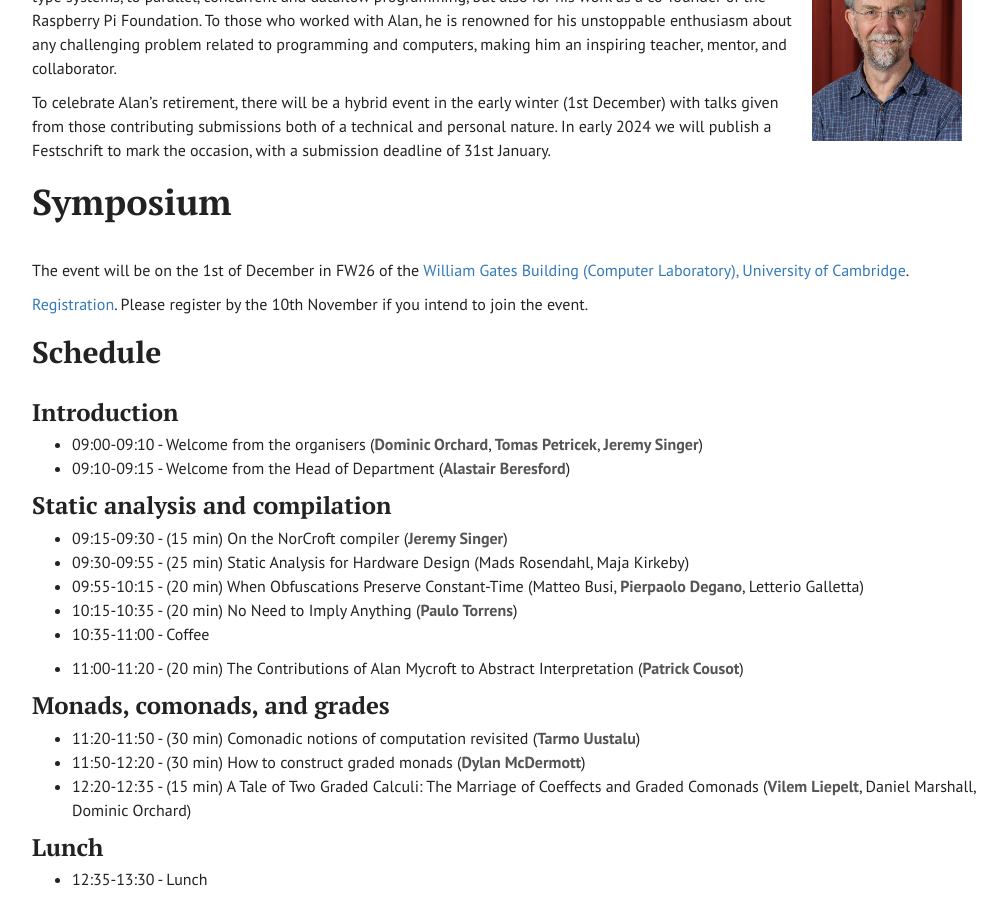
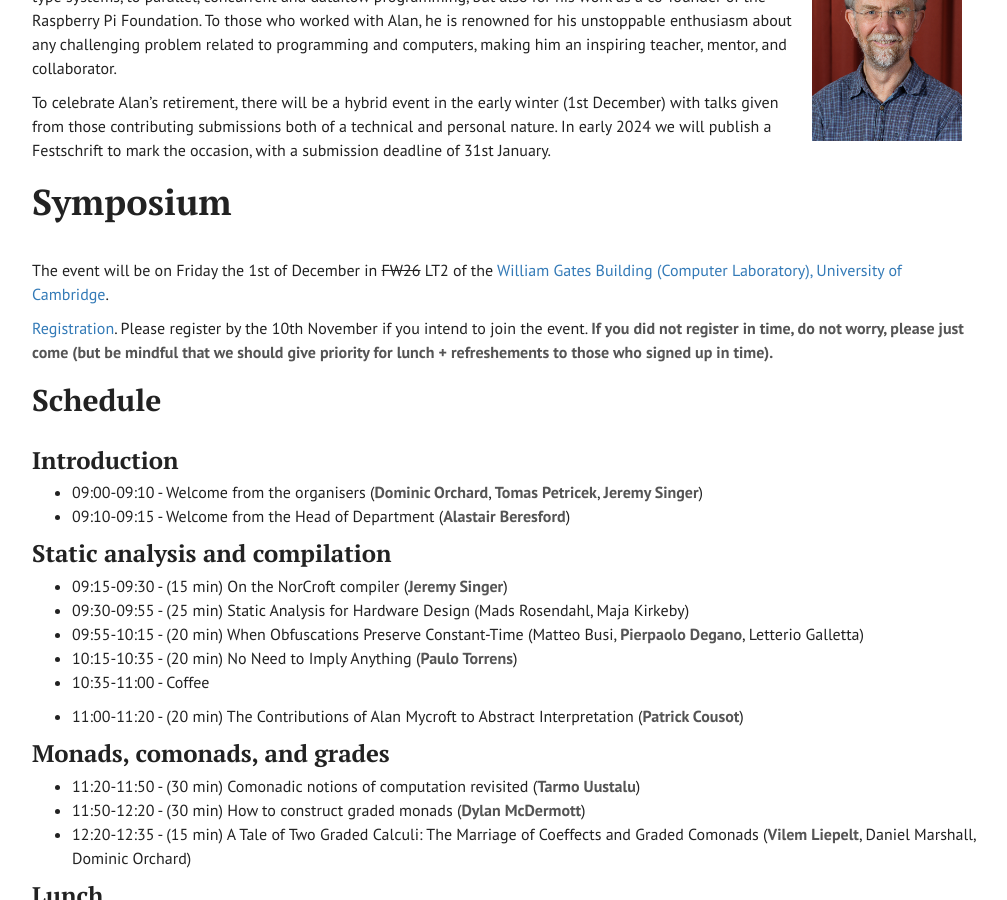
Before and after one commit to dorchard/dorchard.github.io, a Jekyll site: the page built from mycroftfest.md, in a window 1280 px wide and 900 px high, scrolled down 341 px. Shown: the whole window, without its empty margins (233-1240 px from the left). Built offline with Jekyll 4.4.1, drawn with Linux system fonts in a browser that asks for light colours.

Commit message:
Update mycroftfest.md

```diff
--- a/mycroftfest.md
+++ b/mycroftfest.md
@@ -17,9 +17,9 @@ To celebrate Alan's retirement, there will be a hybrid event in the early winter
 
 # Symposium
 
-The event will be on the 1st of December in FW26 of the [William Gates Building (Computer Laboratory), University of Cambridge](https://www.google.com/maps/place/Computer+Laboratory/@52.210891,0.0891517,17z/data=!3m1!4b1!4m6!3m5!1s0x47d8774a3f6e55cd:0xabf8227343e684c7!8m2!3d52.210891!4d0.091732!16zL20vMDJtN2xj?entry=ttu).
+The event will be on Friday the 1st of December in ~~FW26~~ LT2 of the [William Gates Building (Computer Laboratory), University of Cambridge](https://www.google.com/maps/place/Computer+Laboratory/@52.210891,0.0891517,17z/data=!3m1!4b1!4m6!3m5!1s0x47d8774a3f6e55cd:0xabf8227343e684c7!8m2!3d52.210891!4d0.091732!16zL20vMDJtN2xj?entry=ttu).
 
-[Registration](https://docs.google.com/forms/d/e/1FAIpQLScjsZc8PNVVkdjPHyPiLt4d6l3Yj60oQDbZUCklwhPwub7dTA/viewform). Please register by the 10th November if you intend to join the event.
+[Registration](https://docs.google.com/forms/d/e/1FAIpQLScjsZc8PNVVkdjPHyPiLt4d6l3Yj60oQDbZUCklwhPwub7dTA/viewform). Please register by the 10th November if you intend to join the event. __If you did not register in time, do not worry, please just come (but be mindful that we should give priority for lunch + refreshements to those who signed up in time).__
 
 ## Schedule
 
```
